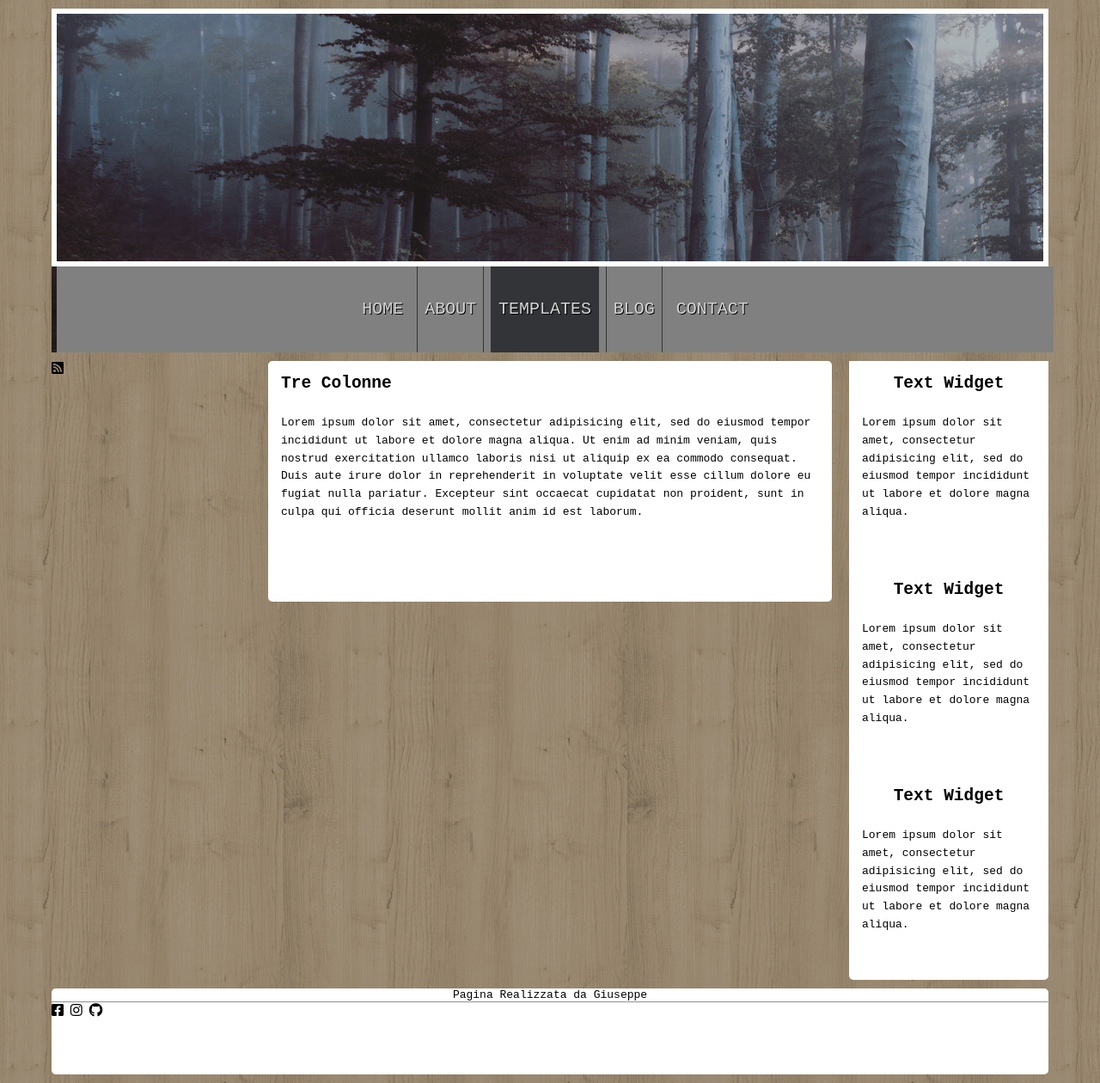
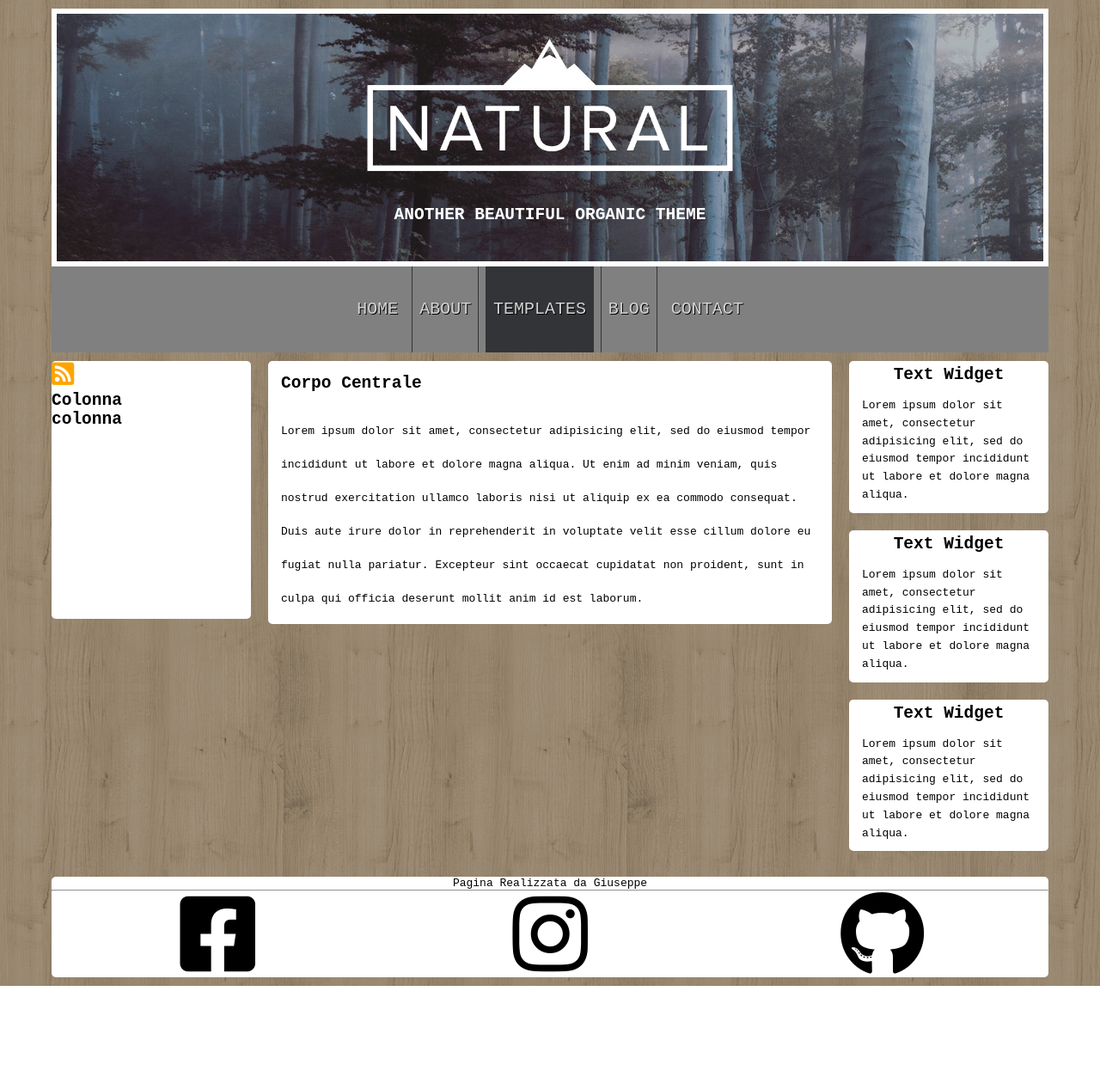
Before and after one commit to 1Graffa/htmlcss-wp, a plain HTML site: page index.html in a window 1280 px wide. Shown: the whole page at 86% size. After the commit the page ends 1147 px from the top, so only its background shows below. Drawn offline with Linux system fonts and the light colour scheme.

Commit message:
Manca solo colonna di sinistra

```diff
--- a/css/style.css
+++ b/css/style.css
@@ -32,8 +32,24 @@ header{
 }
 .testata{
   width: 100%;
-  height: 75%;
+  height: 300px;
   border: 6px solid white;
+}
+.testata img {
+  width: 500px;
+  position: absolute;
+  top:30%;
+  left:50%;
+  transform: translate(-50% , -50%)
+}
+.testata h1{
+  color: white;
+  text-transform: uppercase;
+  text-align: center;
+  position: absolute;
+  top:60%;
+  left:50%;
+  transform: translate(-50% , -50%)
 }
 /* MENU */
 .menu{
@@ -76,27 +92,30 @@ ul.menu li:hover{
   height: 300px;
   width: 20%;
   border-radius: 5px;
+  background-color: white;
+}
+.c-sx i{
+  font-size: 30px;
+  color: orange;
+  vertical-align: super;
 }
 .c-c{
   background-color: white;
-  height: 280px;
   width: calc(60% - 40px);
   margin: 0 20px;
   border-radius: 5px;
 }
 .c-dx{
-  background-color: white;
   width: 20%;
-  border-radius: 5px;
 }
 .widget{
   margin-bottom: 20px;
   width: 100%;
-  height: 220px;
   background-color: white;
+  border-radius: 5px;
 }
 .widget h2{
-  padding: 15px;
+  padding: 5px;
   text-align: center;
 }
 .widget p{
@@ -110,17 +129,25 @@ ul.menu li:hover{
 }
 .c-c p{
   padding: 10px 15px;
-  line-height: 1.6;
+  line-height: 3;
   text-align: left;
 }
 footer{
   background-color: white;
-  height: 100px;
   width: 100%;
-}
-footer{
   border-radius: 5px;
 }
-.copy{
+.copyright span{
+  display: block;
   text-align: center;
 }
+.social{
+  text-align: center;
+  width: calc(100% / 3);
+}
+.social i{
+  font-size: 100px;
+}
+.social i:hover{
+  color: green;
+}
--- a/index.html
+++ b/index.html
@@ -11,7 +11,11 @@
     <div class="container">
       <!-- Testata, logo + menu -->
       <header>
-        <nav class="testata">
+        <nav>
+          <div class="testata">
+            <img src="img/logo.png" alt="logo natural">
+            <h1>another beautiful organic theme</h1>
+          </div>
           <ul class="menu">
             <li>Home</li>
             <li class="special">About</li>
@@ -27,13 +31,13 @@
 
         <!-- Colonna Aside Sinistra -->
         <aside class="c-sx f-l">
-          <i class="fas fa-rss-square"></i>
+          <i class="fas fa-rss-square"></i><h2>Colonna <br> colonna</h2>
 
         </aside>
         <!-- FINE Colonna Aside Sinistra -->
         <!-- Colonnone centrale con testo -->
         <section class="c-c f-l">
-          <h2>Tre Colonne</h2>
+          <h2>Corpo Centrale</h2>
           <p>Lorem ipsum dolor sit amet, consectetur adipisicing elit, sed do eiusmod tempor incididunt ut labore et dolore magna aliqua. Ut enim ad minim veniam, quis nostrud exercitation ullamco laboris nisi ut aliquip ex ea commodo consequat. Duis aute irure dolor in reprehenderit in voluptate velit esse cillum dolore eu fugiat nulla pariatur. Excepteur sint occaecat cupidatat non proident, sunt in culpa qui officia deserunt mollit anim id est laborum.</p>
         </section>
         <!-- FINE Colonnone centrale con testo -->
@@ -62,16 +66,23 @@
       </main>
       <!-- PIE DI PAGINA -->
 
-      <footer>
-        <div class="copy">
+      <footer class="clearfix">
+        <div class="copyright">
         <span> Pagina Realizzata da Giuseppe </span>
         <hr>
         </div>
-        <div class="social">
-          <i class="fab fa-facebook-square"></i>
-          <i class="fab fa-instagram"></i>
-          <i class="fab fa-github"></i>
-        </div>
+
+          <div class="social face f-l">
+            <i class="fab fa-facebook-square"></i>
+          </div>
+          <div class="social insta f-l">
+            <i class="fab fa-instagram"></i>
+          </div>
+          <div class="social git f-l">
+            <i class="fab fa-github"></i>
+          </div>
+
+
       </footer>
       <!-- /PIE DI PAGINA -->
     </div>
```
Also changed, not shown: img/logo.png (added).
